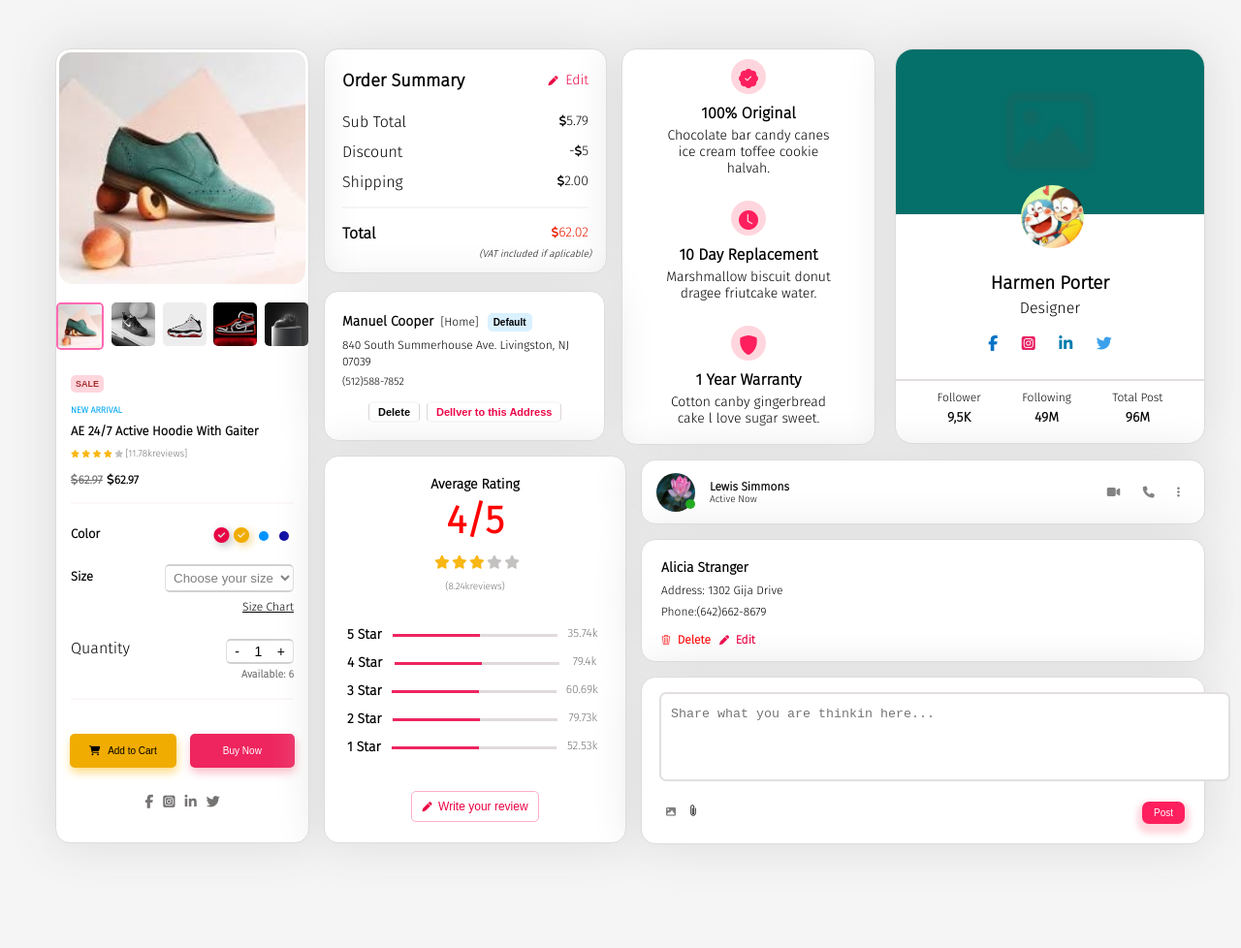
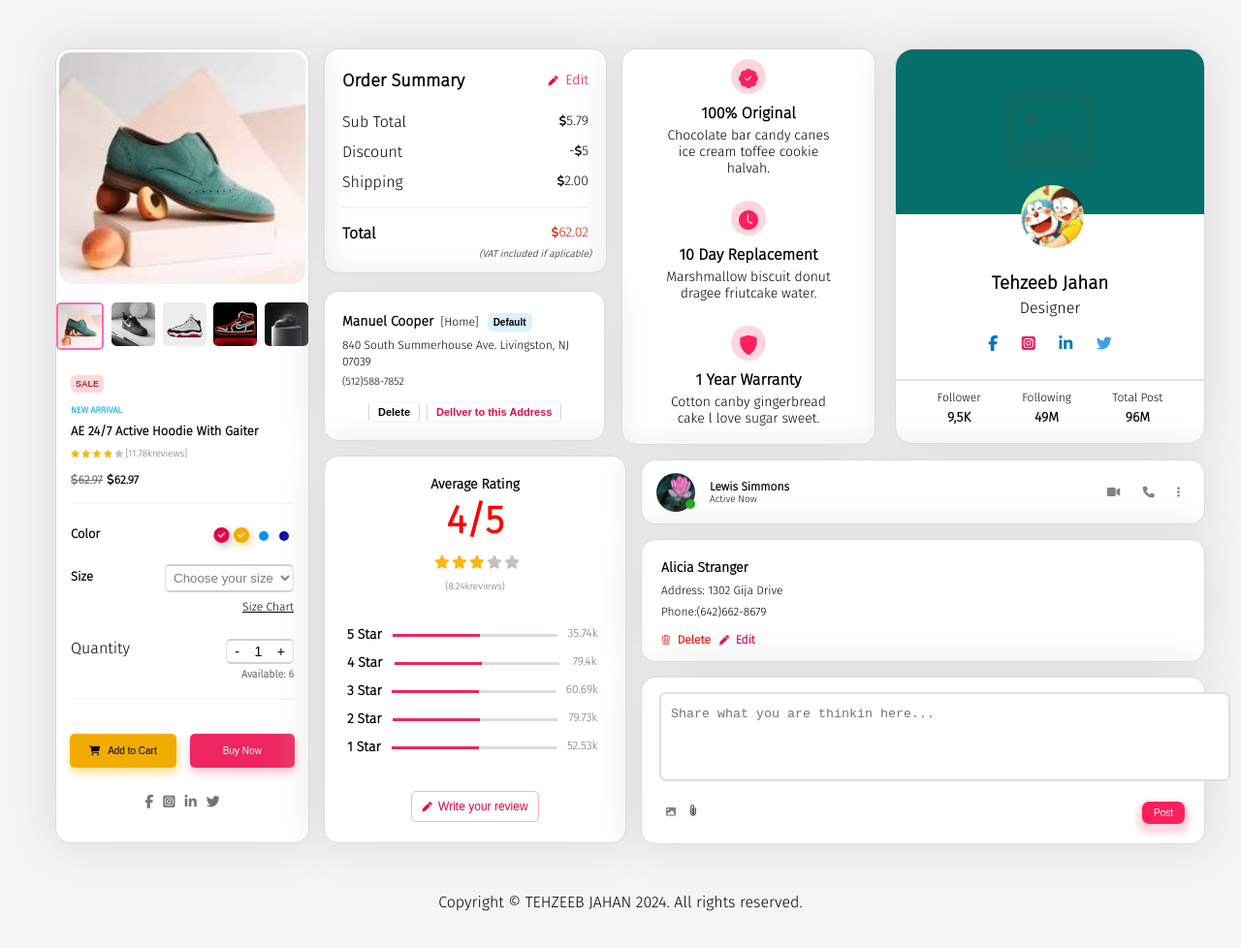
Before and after one commit to Tehzeeb2487/E-commers, a plain HTML site: page index.html in a window 1280 px wide. Shown: the whole page at 97% size. Drawn offline with nearby package versions, Linux system fonts and the light colour scheme.

Commit message:
Update index.html

```diff
--- a/index.html
+++ b/index.html
@@ -3,14 +3,14 @@
 
 <head>
     <meta charset="UTF-8">
+    <link rel="icon" href="image-card/card1.jpg" />
     <meta name="viewport" content="width=device-width, initial-scale=1.0">
-    <title>Cards</title>
+    <title>E-commerce Dashboard UI</title>
 
     <link rel="stylesheet" href="https://cdn.jsdelivr.net/npm/bootstrap-icons@1.11.3/font/bootstrap-icons.min.css">
     <link href="https://fonts.googleapis.com/css2?family=Ubuntu+Sans:ital,wght@0,100..800;1,100..800&display=swap" rel="stylesheet">
     <link rel="stylesheet" href="https://cdnjs.cloudflare.com/ajax/libs/font-awesome/6.5.2/css/all.min.css" integrity="sha512-SnH5WK+bZxgPHs44uWIX+LLJAJ9/2PkPKZ5QiAj6Ta86w+fsb2TkcmfRyVX3pBnMFcV7oQPJkl9QevSCWr3W6A==" crossorigin="anonymous" referrerpolicy="no-referrer" />
     <link rel="stylesheet" type="text/css" href="card.css">
-    <link rel="stylesheet" href="Fira_Sans/FiraSans-light.ttf">
 </head>
 
 <body>
@@ -221,7 +221,7 @@
                     <i class="fa-sharp fa-regular fa-image" ></i>
                 </div>
                 <div class="child2">
-                    <h3>Harmen Porter</h3>
+                    <h3>Tehzeeb Jahan</h3>
                     <p>Designer</p>
                     <i class="fa-brands fa-facebook-f i1"></i>
                     <i class="fa-brands fa-square-instagram i2"></i>
@@ -288,6 +288,10 @@
     </div>
     <!--third card start-->
     </div>
+
+    <div class="footer">
+        <p>Copyright © TEHZEEB JAHAN 2024. All rights reserved.</p>
+    </div>
 </body>
 
 </html>
```
